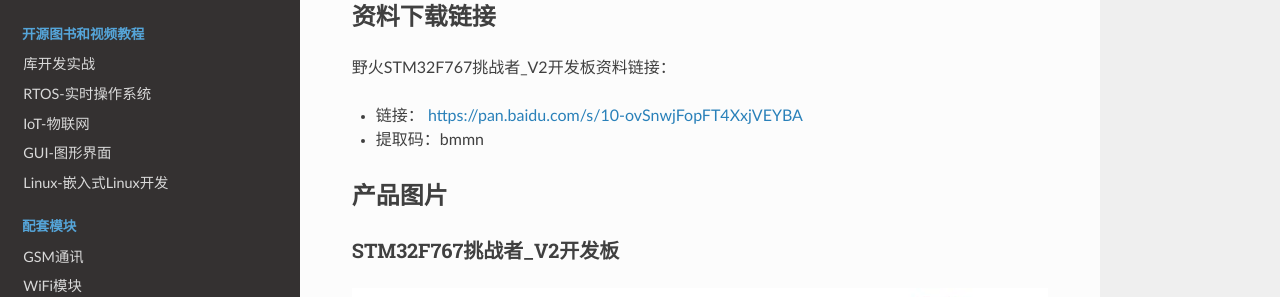
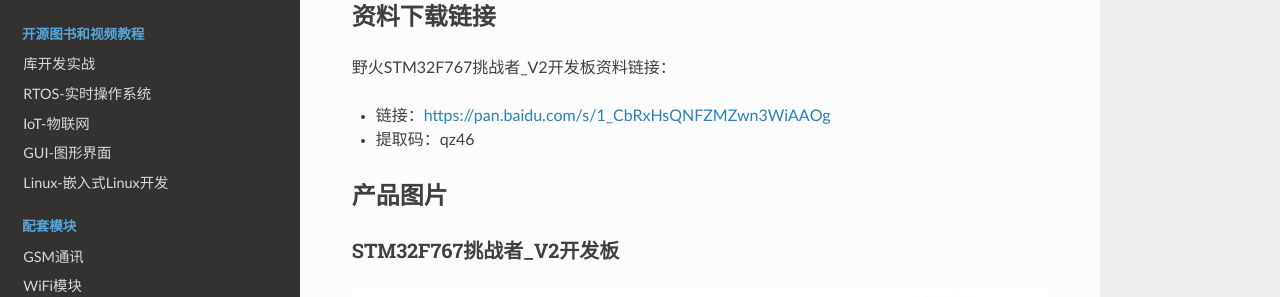
Before and after one commit to Embedfire/ebf_products, a Sphinx documentation site: the page built from documentation/stm32/ebf_stm32f767_tiaozhanzhe_v2.rst, in a window 1280 px wide and 1122 px high. Shown: the part 171-468 px from the top of the window. Built offline with Sphinx 7.4.7 and the Read the Docs theme 2.0.0, drawn with Linux system fonts in a browser that asks for light colours; pages that are not in the unit, such as notebooks, are missing from menus.

Commit message:
Update ebf_stm32f767_tiaozhanzhe_v2.rst

```diff
--- a/documentation/stm32/ebf_stm32f767_tiaozhanzhe_v2.rst
+++ b/documentation/stm32/ebf_stm32f767_tiaozhanzhe_v2.rst
@@ -7,8 +7,8 @@
 
 野火STM32F767挑战者_V2开发板资料链接：
 
-- 链接： https://pan.baidu.com/s/10-ovSnwjFopFT4XxjVEYBA
-- 提取码：bmmn
+- 链接：https://pan.baidu.com/s/1_CbRxHsQNFZMZwn3WiAAOg
+- 提取码：qz46
 
 产品图片
 --------
```
